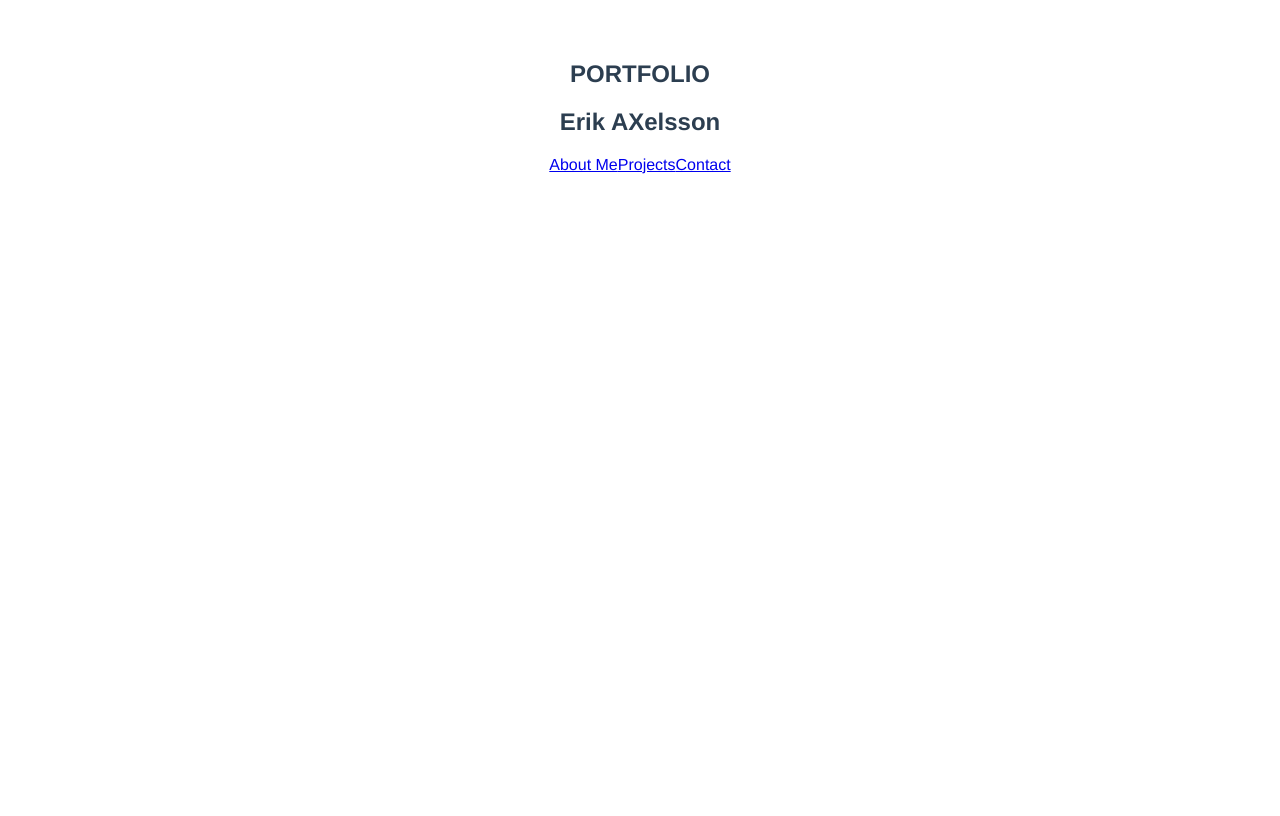
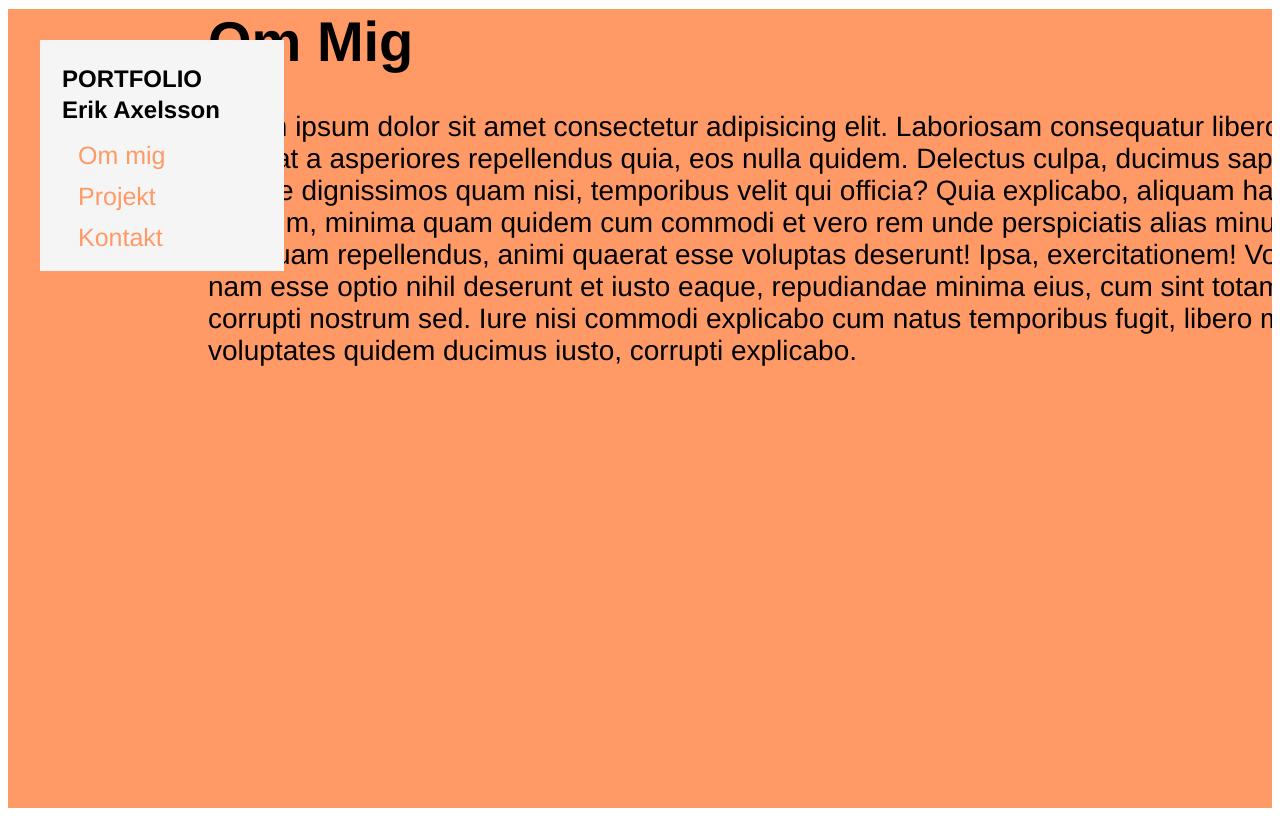
Before and after one commit to erax83/portfolio, a Vue app: page / in a window 1280 px wide. Built offline with nearby package versions, Linux system fonts and the light colour scheme.

Commit message:
Add basic menu and components.

```diff
--- a/src/App.vue
+++ b/src/App.vue
@@ -1,36 +1,126 @@
 <template>
   <div id="app">
-    <nav id="side-nav">
+    <nav>
       <div id="portfolio-heading">
         <h1>PORTFOLIO</h1>
-        <h2>Erik AXelsson</h2>
+        <h2>Erik Axelsson</h2>
       </div>
-      <div id="nav-container">
-        <a href="#about-me">About Me</a>
-        <a href="#projects">Projects</a>
-        <a href="#contact">Contact</a>
+      <div id="nav-menu">
+        <a href="#about-me">Om mig</a>
+        <a href="#projects">Projekt</a>
+        <a href="#contact">Kontakt</a>
       </div>
     </nav>
-    <main id="section-container"></main>
+    <main id="main-container">
+      <div class="main-section" id="about-me"><About /></div>
+      <div class="main-section" id="projects"><Projects /></div>
+      <div class="main-section" id="contact"><Contact /></div>
+    </main>
   </div>
 </template>
 
 <script>
+import About from "@/components/About.vue";
+import Projects from "@/components/Projects.vue";
+import Contact from "@/components/Contact.vue";
 
 export default {
-  name: 'App',
-  components: {
-  }
-}
+  name: "App",
+  components: { About, Projects, Contact },
+};
 </script>
 
 <style>
+html,
+body {
+  max-width: 100%;
+}
+
 #app {
   font-family: Avenir, Helvetica, Arial, sans-serif;
   -webkit-font-smoothing: antialiased;
   -moz-osx-font-smoothing: grayscale;
-  text-align: center;
-  color: #2c3e50;
-  margin-top: 60px;
+
+}
+
+nav {
+  position: fixed;
+  z-index: 1;
+  top: 40px;
+  left: 40px;
+  background: whitesmoke;
+  overflow-x: hidden;
+  padding: 13px 22px;
+}
+
+#portfolio-heading {
+  line-height: 0.7em;
+}
+
+nav a {
+  padding: 6px 8px 6px 16px;
+  text-decoration: none;
+  font-size: 25px;
+  color: #ff9966;
+  display: block;
+}
+
+nav a:hover {
+  color: #064579;
+}
+
+#main-container {
+  font-size: 28px;
+  /* padding: 100px 10px; */
+
+  /* position: relative; */
+  width: 100%;
+  height: 100vh;
+  scroll-behavior: smooth;
+  overflow: auto;
+  scroll-snap-type: y mandatory;
+  /* padding-left: 10em; */
+}
+
+.main-section {
+  width: 100%;
+  height: 100vh;
+  padding-left: 200px;
+  background-size: cover;
+  scroll-snap-align: start;
+}
+
+.main-section:nth-child(1) {
+  background: #ff9966;
+}
+
+.main-section:nth-child(2) {
+  background: blue;
+}
+
+.main-section:nth-child(3) {
+  /* background: mediumaquamarine; */
+  background: black;
+  color: white;
+}
+
+@media only screen and (min-width: 601px) {
+  nav {
+    width: 200px;
+  }
+
+  #nav-menu {
+    visibility: visible;
+  }
+}
+
+@media only screen and (max-width: 600px) {
+  nav {
+    width: 100%;
+  }
+
+  #nav-menu {
+    visibility: collapse;
+  }
 }
 </style>
--- /dev/null
+++ b/src/components/About.vue
@@ -0,0 +1,14 @@
+<template>
+  <div class="about-component">
+    <h1>Om Mig</h1>
+    <p>Lorem ipsum dolor sit amet consectetur adipisicing elit. Laboriosam consequatur libero doloribus quos placeat a asperiores repellendus quia, eos nulla quidem. Delectus culpa, ducimus sapiente ipsa, ratione dignissimos quam nisi, temporibus velit qui officia? Quia explicabo, aliquam harum provident dolorum, minima quam quidem cum commodi et vero rem unde perspiciatis alias minus quas neque quisquam repellendus, animi quaerat esse voluptas deserunt! Ipsa, exercitationem! Voluptas sunt nam esse optio nihil deserunt et iusto eaque, repudiandae minima eius, cum sint totam maiores corrupti nostrum sed. Iure nisi commodi explicabo cum natus temporibus fugit, libero mollitia. Ex voluptates quidem ducimus iusto, corrupti explicabo.</p>
+  </div>
+</template>
+
+<script>
+export default {
+  name: "About",
+};
+</script>
+
+<style scoped></style>
--- /dev/null
+++ b/src/components/Contact.vue
@@ -0,0 +1,14 @@
+<template>
+  <div class="contact-component">
+    <h1>Kontakt</h1>
+    <p>Lorem ipsum dolor sit amet consectetur adipisicing elit. Laboriosam consequatur libero doloribus quos placeat a asperiores repellendus quia, eos nulla quidem. Delectus culpa, ducimus sapiente ipsa, ratione dignissimos quam nisi, temporibus velit qui officia? Quia explicabo, aliquam harum provident dolorum, minima quam quidem cum commodi et vero rem unde perspiciatis alias minus quas neque quisquam repellendus, animi quaerat esse voluptas deserunt! Ipsa, exercitationem! Voluptas sunt nam esse optio nihil deserunt et iusto eaque, repudiandae minima eius, cum sint totam maiores corrupti nostrum sed. Iure nisi commodi explicabo cum natus temporibus fugit, libero mollitia. Ex voluptates quidem ducimus iusto, corrupti explicabo.</p>
+  </div>
+</template>
+
+<script>
+export default {
+  name: "Contact",
+};
+</script>
+
+<style scoped></style>
--- a/src/components/HelloWorld.vue
+++ /dev/null
@@ -1,58 +0,0 @@
-<template>
-  <div class="hello">
-    <h1>{{ msg }}</h1>
-    <p>
-      For a guide and recipes on how to configure / customize this project,<br>
-      check out the
-      <a href="https://cli.vuejs.org" target="_blank" rel="noopener">vue-cli documentation</a>.
-    </p>
-    <h3>Installed CLI Plugins</h3>
-    <ul>
-      <li><a href="https://github.com/vuejs/vue-cli/tree/dev/packages/%40vue/cli-plugin-babel" target="_blank" rel="noopener">babel</a></li>
-      <li><a href="https://github.com/vuejs/vue-cli/tree/dev/packages/%40vue/cli-plugin-vuex" target="_blank" rel="noopener">vuex</a></li>
-    </ul>
-    <h3>Essential Links</h3>
-    <ul>
-      <li><a href="https://vuejs.org" target="_blank" rel="noopener">Core Docs</a></li>
-      <li><a href="https://forum.vuejs.org" target="_blank" rel="noopener">Forum</a></li>
-      <li><a href="https://chat.vuejs.org" target="_blank" rel="noopener">Community Chat</a></li>
-      <li><a href="https://twitter.com/vuejs" target="_blank" rel="noopener">Twitter</a></li>
-      <li><a href="https://news.vuejs.org" target="_blank" rel="noopener">News</a></li>
-    </ul>
-    <h3>Ecosystem</h3>
-    <ul>
-      <li><a href="https://router.vuejs.org" target="_blank" rel="noopener">vue-router</a></li>
-      <li><a href="https://vuex.vuejs.org" target="_blank" rel="noopener">vuex</a></li>
-      <li><a href="https://github.com/vuejs/vue-devtools#vue-devtools" target="_blank" rel="noopener">vue-devtools</a></li>
-      <li><a href="https://vue-loader.vuejs.org" target="_blank" rel="noopener">vue-loader</a></li>
-      <li><a href="https://github.com/vuejs/awesome-vue" target="_blank" rel="noopener">awesome-vue</a></li>
-    </ul>
-  </div>
-</template>
-
-<script>
-export default {
-  name: 'HelloWorld',
-  props: {
-    msg: String
-  }
-}
-</script>
-
-<!-- Add "scoped" attribute to limit CSS to this component only -->
-<style scoped>
-h3 {
-  margin: 40px 0 0;
-}
-ul {
-  list-style-type: none;
-  padding: 0;
-}
-li {
-  display: inline-block;
-  margin: 0 10px;
-}
-a {
-  color: #42b983;
-}
-</style>
--- /dev/null
+++ b/src/components/Projects.vue
@@ -0,0 +1,15 @@
+<template>
+  <div class="project-component">
+    <h1>Projekt</h1>
+    <p>Lorem ipsum dolor sit amet consectetur adipisicing elit. Laboriosam consequatur libero doloribus quos placeat a asperiores repellendus quia, eos nulla quidem. Delectus culpa, ducimus sapiente ipsa, ratione dignissimos quam nisi, temporibus velit qui officia? Quia explicabo, aliquam harum provident dolorum, minima quam quidem cum commodi et vero rem unde perspiciatis alias minus quas neque quisquam repellendus, animi quaerat esse voluptas deserunt! Ipsa, exercitationem! Voluptas sunt nam esse optio nihil deserunt et iusto eaque, repudiandae minima eius, cum sint totam maiores corrupti nostrum sed. Iure nisi commodi explicabo cum natus temporibus fugit, libero mollitia. Ex voluptates quidem ducimus iusto, corrupti explicabo.</p>
+    <!-- <p>Lorem ipsum dolor sit amet consectetur, adipisicing elit. Aspernatur aperiam nobis rem iure repellat? Voluptate beatae nisi iusto nemo, consequatur ratione. Vitae qui reprehenderit illum autem beatae corporis laborum cupiditate magni rerum labore, ratione harum commodi eaque sed id molestias. Totam quas molestias aut facilis nisi incidunt ipsum beatae maxime earum dolorum magnam repellendus temporibus, impedit labore, dicta, velit vitae et odio dolore voluptatibus quis voluptatem accusamus mollitia. Beatae enim a voluptatum perferendis cumque in laboriosam commodi illum deleniti suscipit ea quis, quo est iusto aliquid quibusdam rerum tempora iure nam esse non vero voluptatem. Laudantium quos, perferendis pariatur et eaque quaerat sed dolore consequatur suscipit inventore minus ratione optio id voluptatum dolorum nam sunt nisi recusandae rerum, distinctio rem, molestias incidunt obcaecati tempora? Quisquam inventore totam possimus consequatur sunt in qui, temporibus alias? Fuga illum modi, ad sunt aperiam velit minima earum commodi molestiae rerum doloremque voluptatum quibusdam. Illum consequuntur accusantium voluptatibus ab minima iusto ad nulla eaque id, qui accusamus laudantium quae ducimus ipsum aspernatur cupiditate et omnis, a sunt deleniti debitis architecto. Natus amet facere nobis esse harum fugit quos cumque ducimus optio magni? Vero fugit harum officiis recusandae veritatis molestiae! Dolore maxime ea velit animi eos.</p> -->
+  </div>
+</template>
+
+<script>
+export default {
+  name: "Projects",
+};
+</script>
+
+<style scoped></style>
```
